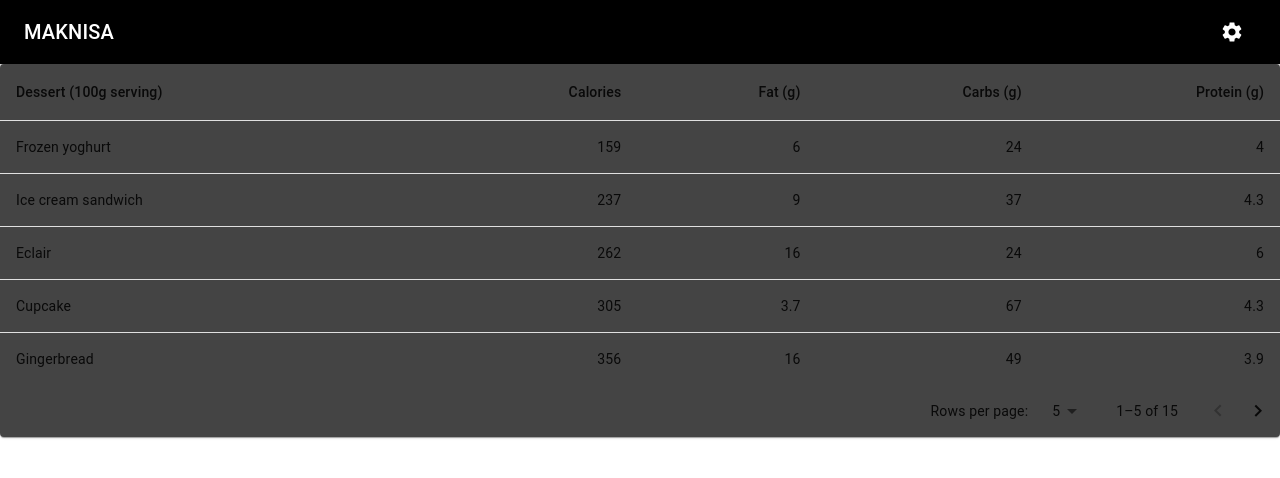
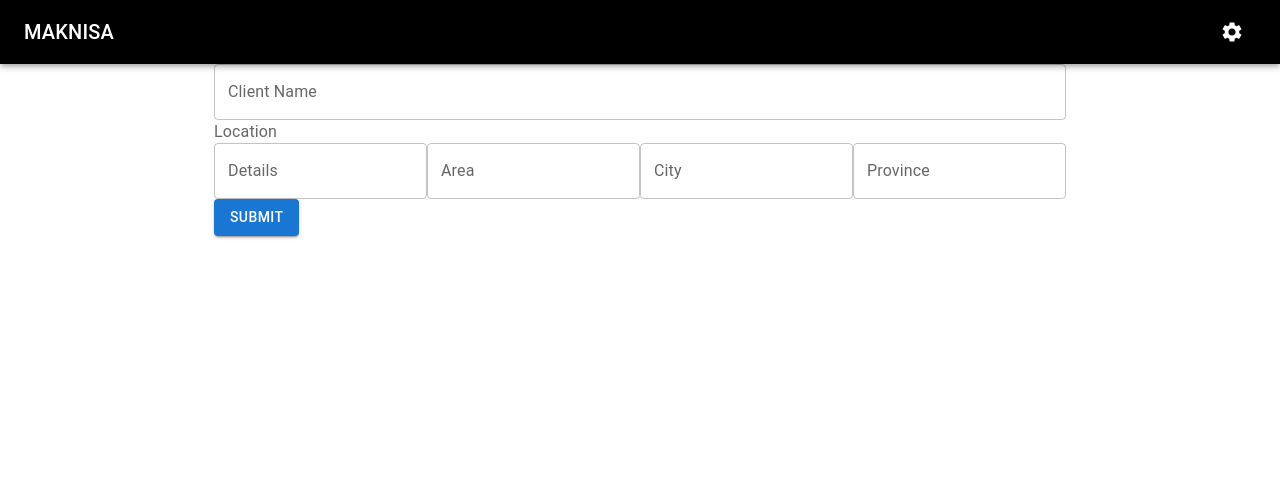
Before and after one commit to Shuja-Siddiqui/maknisa-invoicing-system, a React (Create React App) app: page / in a window 1280 px wide. Shown: the top 478 px of the page. Built offline with nearby package versions, Linux system fonts and the light colour scheme.

Commit message:
MIS-7 temp commit

```diff
--- a/src/App.js
+++ b/src/App.js
@@ -1,5 +1,11 @@
 import "./app.css";
-import { Header, InvoiceButtonCard, InvoiceTable, Login } from "./components";
+import {
+  Header,
+  InvoiceButtonCard,
+  InvoiceForm,
+  InvoiceTable,
+  Login,
+} from "./components";
 function createData(name, calories, fat, carbs, protein) {
   return { name, calories, fat, carbs, protein };
 }
@@ -31,7 +37,8 @@ function App() {
         actions={["click"]}
       /> */}
       {/* <Login /> */}
-      <InvoiceTable rows={rows} />
+      {/* <InvoiceTable rows={rows} /> */}
+      <InvoiceForm />
     </>
   );
 }
--- a/src/components/index.js
+++ b/src/components/index.js
@@ -2,3 +2,4 @@ export * from "./login";
 export * from "./header";
 export * from "./invoiceButtonCard";
 export * from "./invoiceTable";
+export * from "./invoiceForm";
--- /dev/null
+++ b/src/components/invoiceForm/InvoiceForm.jsx
@@ -0,0 +1,97 @@
+import React, { useState } from "react";
+import {
+  TextField,
+  FormControl,
+  InputLabel,
+  Select,
+  MenuItem,
+  Button,
+  Container,
+} from "@mui/material";
+
+const initialFormState = {
+  client_name: "",
+  location: {
+    details: "",
+    area: "",
+    city: "",
+    province: "",
+  },
+  estimate_time: "",
+  terms:
+    "Foam quality - Master Molty Furniture to be delivered after construction completion of house Wood quality - Sheesham Wood Polish included Imported fabric on sofas same quality as pictures Cushions as per client demand Carriage will be paid by customer Mattress will not be included 50% payment in advance 30% before polish and poshish 20% before delivery",
+  discount: "",
+  items: [],
+};
+
+export const InvoiceForm = () => {
+  const [formData, setFormData] = useState(initialFormState);
+  const [terms, setTerms] = useState(
+    "Foam quality - Master Molty Furniture to be delivered after construction completion of house Wood quality - Sheesham Wood Polish included Imported fabric on sofas same quality as pictures Cushions as per client demand Carriage will be paid by customer Mattress will not be included 50% payment in advance 30% before polish and poshish 20% before delivery"
+  );
+  const handleInputChange = (field, value) => {
+    setFormData((prevData) => ({
+      ...prevData,
+      [field]: value,
+    }));
+  };
+
+  const handleLocationChange = (field, value) => {
+    setFormData((prevData) => ({
+      ...prevData,
+      location: {
+        ...prevData.location,
+        [field]: value,
+      },
+    }));
+  };
+
+  const handleSubmit = (e) => {
+    e.preventDefault();
+    console.log(formData);
+  };
+
+  return (
+    <Container maxWidth="md">
+      <form onSubmit={handleSubmit}>
+        <TextField
+          label="Client Name"
+          fullWidth
+          value={formData.client_name}
+          onChange={(e) => handleInputChange("client_name", e.target.value)}
+        />
+
+        <InputLabel>Location</InputLabel>
+
+        <FormControl sx={{ display: "flex", flexDirection: "row" }}>
+          <TextField
+            label="Details"
+            value={formData.location.details}
+            onChange={(e) => handleLocationChange("details", e.target.value)}
+          />
+          <TextField
+            label="Area"
+            value={formData.location.area}
+            onChange={(e) => handleLocationChange("area", e.target.value)}
+          />
+          <TextField
+            label="City"
+            value={formData.location.city}
+            onChange={(e) => handleLocationChange("city", e.target.value)}
+          />
+          <TextField
+            label="Province"
+            value={formData.location.province}
+            onChange={(e) => handleLocationChange("province", e.target.value)}
+          />
+        </FormControl>
+
+        {/* ... Other fields ... */}
+
+        <Button type="submit" variant="contained" color="primary">
+          Submit
+        </Button>
+      </form>
+    </Container>
+  );
+};
--- /dev/null
+++ b/src/components/invoiceForm/index.js
@@ -0,0 +1 @@
+export * from "./InvoiceForm";
```
